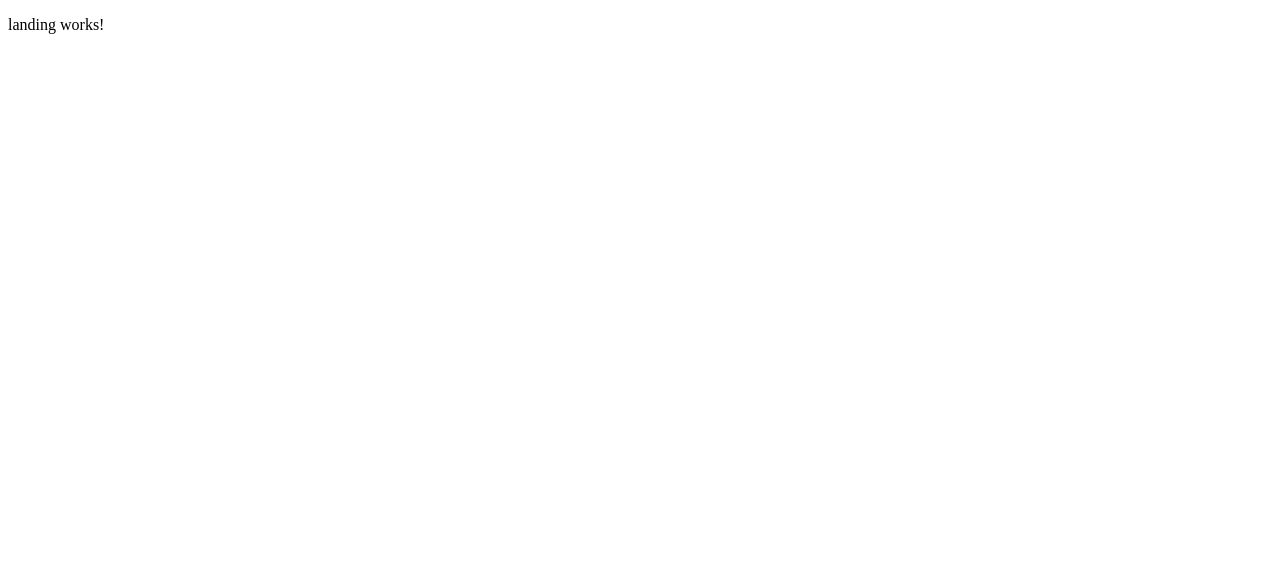
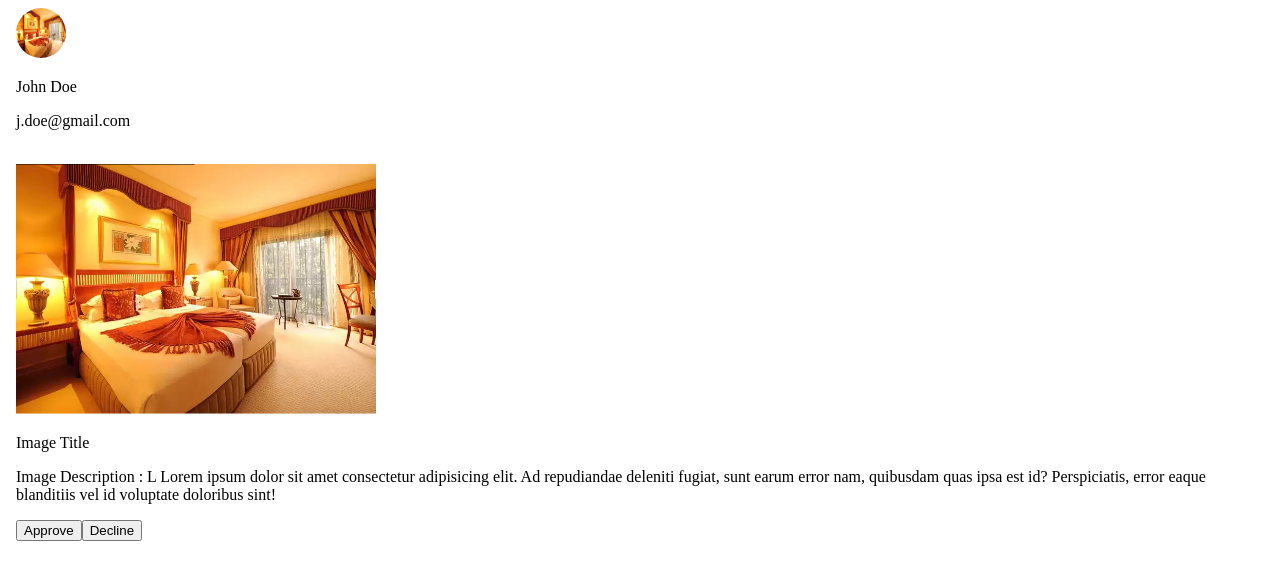
Before and after one commit to JanetZango/streetArtz-CMS, an Angular app: page /landing in a window 1280 px wide. Shown: the top 580 px of the page. Built offline with nearby package versions, Linux system fonts and the light colour scheme.

Commit message:
Start of project

```diff
--- a/src/app/landing/landing.component.css
+++ b/src/app/landing/landing.component.css
@@ -0,0 +1,8 @@
+.dp{
+    width: 50px;
+    height: 50px;
+    border-radius: 50px;
+}
+.imgUpl{
+    height: 250px;
+}
--- a/src/app/landing/landing.component.html
+++ b/src/app/landing/landing.component.html
@@ -1,3 +1,23 @@
-<p>
-  landing works!
-</p>
+<head>
+
+</head>
+<body>
+  <div class="container">
+    <div class="desc">
+
+    </div>
+    <div class="userDetails">
+      <img src="../../assets/imgs/Capture.PNG" alt="" class="dp">
+      <p class="username">John Doe</p>
+      <p class="mail">j.doe@gmail.com</p>
+      <br>
+      <img src="../../assets/imgs/Capture.PNG" class="imgUpl" alt="">
+      <p class="title">Image Title</p>
+      <p class="imgDesc">Image Description : L
+        Lorem ipsum dolor sit amet consectetur adipisicing elit. Ad repudiandae deleniti fugiat, sunt earum error nam, quibusdam quas ipsa est id? Perspiciatis, error eaque blanditiis vel id voluptate doloribus sint!
+      </p>
+      <button class="accept">Approve</button>
+      <button class="decline">Decline</button>
+    </div>
+  </div>
+</body>
--- a/src/app/sign-in/sign-in.component.html
+++ b/src/app/sign-in/sign-in.component.html
@@ -1,3 +1,19 @@
-<p>
-  sign-in works!
-</p>
+<head>
+
+</head>
+<body>
+
+  <div class="form">
+    <div class="inputs">
+      <input type="email">
+    </div>
+    <div class="inputs">
+      <input type="password">
+    </div>
+    <div class="submitter">
+      <button class="btn">
+        Sign In
+      </button>
+    </div>
+  </div>
+</body>
```
Also changed, not shown: src/assets/imgs/Capture.PNG (added).
